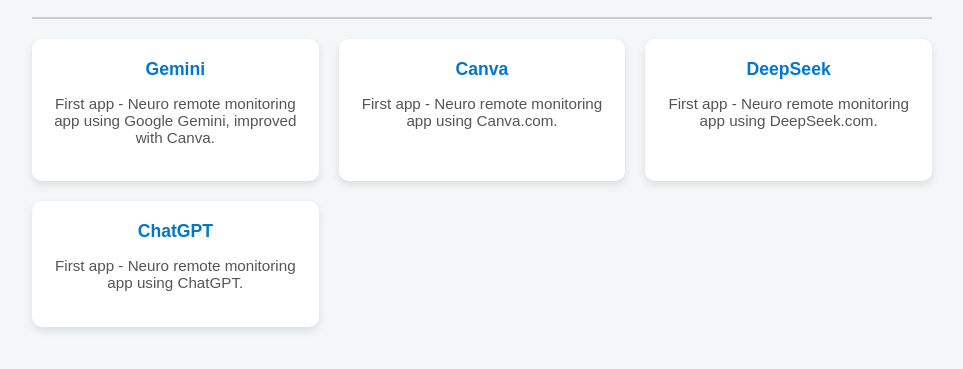
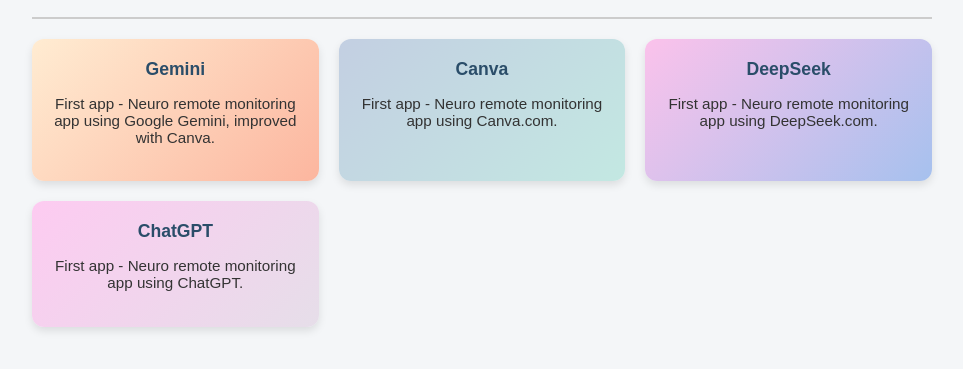
Before and after one commit to Tele-Geriatric/Neurology_Remote_monitoring_app, a plain HTML site: page index.html in a window 1280 px wide. Shown: the part 71-440 px from the top of the page, without its empty margins (158-1121 px from the left). Drawn offline with Linux system fonts and the light colour scheme.

Commit message:
Update index.html

```diff
--- a/index.html
+++ b/index.html
@@ -28,12 +28,22 @@
       gap: 20px;
     }
     .card {
-      background: white;
-      border-radius: 10px;
+      background: linear-gradient(135deg, #ffecd2 0%, #fcb69f 100%);
+      border-radius: 12px;
       box-shadow: 0 4px 8px rgba(0,0,0,0.1);
       padding: 20px;
       text-align: center;
       transition: transform 0.2s, box-shadow 0.2s;
+      color: #333;
+    }
+    .card:nth-child(2) {
+      background: linear-gradient(135deg, #c3cfe2 0%, #c3e8e2 100%);
+    }
+    .card:nth-child(3) {
+      background: linear-gradient(135deg, #fbc2eb 0%, #a6c1ee 100%);
+    }
+    .card:nth-child(4) {
+      background: linear-gradient(135deg, #fdcbf1 0%, #e6dee9 100%);
     }
     .card:hover {
       transform: translateY(-5px);
@@ -43,7 +53,7 @@
       display: block;
       font-weight: bold;
       font-size: 1.1em;
-      color: #0077cc;
+      color: #2a4d69;
       margin-bottom: 10px;
       text-decoration: none;
     }
@@ -52,7 +62,7 @@
     }
     .card p {
       font-size: 0.95em;
-      color: #555;
+      color: #333;
     }
   </style>
 </head>
@@ -73,7 +83,7 @@
       <p>First app - Neuro remote monitoring app using DeepSeek.com.</p>
     </div>
     <div class="card">
-      <a href="https://tele-geriatric.github.io/Neurology_Remote_monitoring_app/app05.html" target="_new">ChatGPT</a>
+      <a href="https://tele-geriatric.github.io/Neurology_Remote_monitoring_app/app04.html" target="_new">ChatGPT</a>
       <p>First app - Neuro remote monitoring app using ChatGPT.</p>
     </div>
   </div>
```
